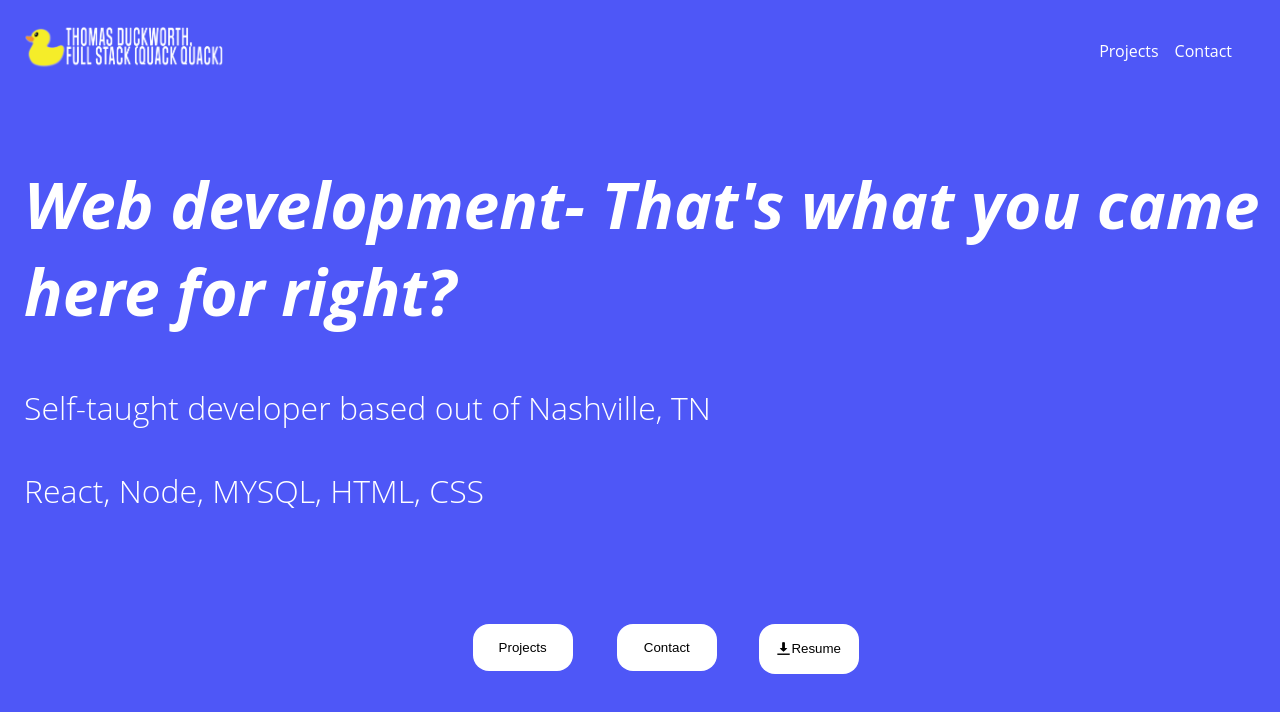
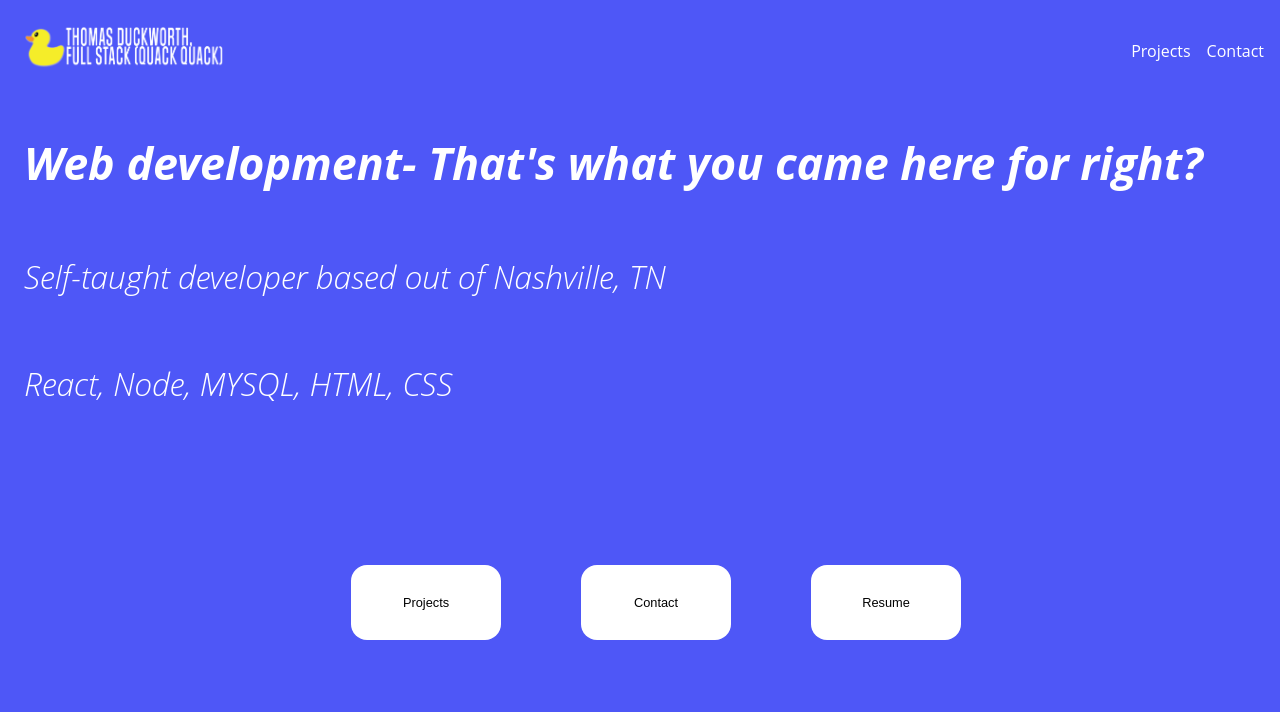
Before and after one commit to tduck96/portfolioSite, a React (Create React App) app: page / in a window 1280 px wide. Shown: the top 712 px of the page. Built offline with nearby package versions, Linux system fonts and the light colour scheme.

Commit message:
refigured mobile reponse

```diff
--- a/public/index.html
+++ b/public/index.html
@@ -24,7 +24,7 @@
       work correctly both with client-side routing and a non-root public URL.
       Learn how to configure a non-root public URL by running `npm run build`.
     -->
-    <title>React App</title>
+    <title> Web Development Portfolio</title>
   </head>
   <body>
     <noscript>You need to enable JavaScript to run this app.</noscript>
--- a/src/components/Home/Home.js
+++ b/src/components/Home/Home.js
@@ -8,15 +8,12 @@ const Home = () => {
     <div className = {styles.container}>
     {/* <h1> <i>WebDev- </i></h1> */}
       <h1 className = {styles.welcome}><i> Web development- That's what you came here for right?</i> </h1>
-      <p className = {styles.languagelist}> Self-taught developer based out of Nashville, TN</p>
-    <p className = {styles.languagelist}>  React, Node, MYSQL, HTML, CSS</p>
+      <p className = {styles.languagelist}> <i>Self-taught developer based out of Nashville, TN</i></p>
+    <p className = {styles.languagelist}> <i> React, Node, MYSQL, HTML, CSS</i></p>
     <div className = {styles.actionContainer}>
     <a href = '/projects'><button className = {styles.actionButton}>Projects</button></a>
     <a href = '/contact'><button className = {styles.actionButton}>Contact</button></a>
-    <div>
-    <button className = {styles.actionButtonResume}><img src = {download} alt = 'download-resume-icon' className = {styles.loadIcon}></img>
-    <p>Resume</p></button>
-    </div>
+    <a href = '/' target = "_blank"><button className = {styles.actionButton}>Resume</button></a>
     </div>
     </div>
   )
--- a/src/components/Home/Home.module.css
+++ b/src/components/Home/Home.module.css
@@ -1,143 +1,71 @@
 .container {
+    box-sizing: border-box;
+    width: 100%;
     display: flex;
     flex-direction: column;
-    width: 100%;
-    padding: 1rem;
-    justify-content: center;
-    font-size: 2rem;
-    margin: auto;
-
-}
-
-.homeContainer {
-    display: flex;
-    justify-content: center;
-
 
 }
 .actionContainer {
     display: flex;
     justify-content: center;
-
+    align-items: center;
+    box-sizing: border-box;
 
 }
 .actionButton {
-    width: 100%;
-    max-width: 100px;
-    padding: 1rem;
+    box-sizing: border-box;
     background-color: rgb(255, 255, 255);
     border: none;
-    margin: 2rem;
     margin-top: 5rem;
+    margin-left: .5rem;
+    margin-right: .5rem;
+    padding: .8rem;
     border-radius: 1rem;
     cursor: pointer;
-
+}
+.welcome {
+    font-size: 2rem;
 }
 .actionButton:hover {
    background-color: rgb(248, 236, 89);
 }
-
-
-.loadIcon {
-    max-height: 15px;
-    max-width: 15px;
-    color: white;
-
-}
-.welcome {
-
-}
 .languagelist {
-    font-weight: 100;
-    margin-top: .5rem;
-}
-
-h3 {
-    margin-top: .2rem;
-}
-.actionButtonResume {
-    font-weight: 200;
-    width: 100%;
-    max-height: 50px;
-    max-width: 100px;
-    padding: .5rem;
-    background-color: rgb(255, 255, 255);
-    border: none;
-    margin: 2rem;
-    margin-top: 5rem;
-    border-radius: 1rem;
-    cursor: pointer;
-    display: flex;
-    justify-content: center;
-    align-items: center;
-}
-.actionButtonResume:hover {
-    background-color: rgb(213, 206, 139);
+    font-weight: 300;
+    font-size: 1.3rem;
 
 }
 
-@media all and (min-width: 1024px) and (max-width: 1280px) {
-
-}
-
-@media all and (min-width: 768px) and (max-width: 1024px) {
-
-}
-
-@media all and (min-width: 480px) and (max-width: 768px) {
+@media  (min-width: 800px) {
     .container {
-        margin-top: auto;
-        margin-top: auto;
-        font-size: 1.5rem;
+        margin-left: 1rem;
     }
-    .actionContainer {
-        margin-left: auto;
-        margin-right: auto;
-       }
- }
-
-@media all and (max-width: 480px) {
-   .container {
-    font-size: 1.2rem;
-    margin: auto;
-
-   }
-   .actionContainer {
-    margin-left: auto;
-    margin-right: auto;
-   }
-
+    .welcome {
+        font-size: 2.5rem;
     }
-  @media screen and ( min-height: 500px) and (max-height:650px)  {
-       .container {
-       font-size: 1.3rem ;
-       }
- }
- @media screen and ( min-height: 600px) and (max-height:650px)  {
-    .container {
-        font-size: 1.5rem;
+    .languagelist {
+        font-size: 1.7rem;
+    }
+    .actionButton {
+        padding: .7rem;
+        margin-top: 8rem;
+        margin-left: 2.5rem;
+        margin-right: 2.5rem;
+        font-size: .8rem;
+        width: 100px;
+        height: 50px;
     }
 }
 
-@media screen and ( min-height: 650px) and (max-height:670px)  {
-    .container {
-        font-size: 1.7rem;
+@media (min-width: 1250px) {
+    .welcome {
+        font-size: 2.8rem;
+    }
+    .languagelist {
+        font-size: 2rem;
+    }
+    .actionButton {
+        padding: .9rem;
+        width: 150px;
+        height: 75px;;
     }
 }
-
-@media screen and ( min-height: 670px) and (max-height:730px)  {
-    .container {
-        font-size: 1.8rem;
-    }
-}
-
-@media screen and ( min-height: 730px) and (max-height:830px)  {
-    .container {
-        font-size: 2rem;
-    }
-}
-@media screen and ( min-height: 830px) and (max-height:930px)  {
-    .container {
-        font-size: 2rem;
-    }
-}
--- a/src/components/nav/Nav.module.css
+++ b/src/components/nav/Nav.module.css
@@ -5,6 +5,9 @@
     justify-content: space-between;
     margin: 1rem;
     position: sticky;
+    width: 100%;
+    height: 100%;
+
 
 
 }
@@ -22,3 +25,17 @@
     max-width: 200px;
     max-height: 50px;
 }
+
+@media  (max-width: 500px) {
+    .duckLogo {
+        max-width: 150px;
+        max-height: 35px;
+    }
+}
+
+@media screen and (max-width: 420px) {
+    .duckLogo {
+        max-width: 135px;
+        max-height: 30px ;
+    }
+}
```
Also changed, not shown: 1 other file (tests, documents, lock files or other folders).
